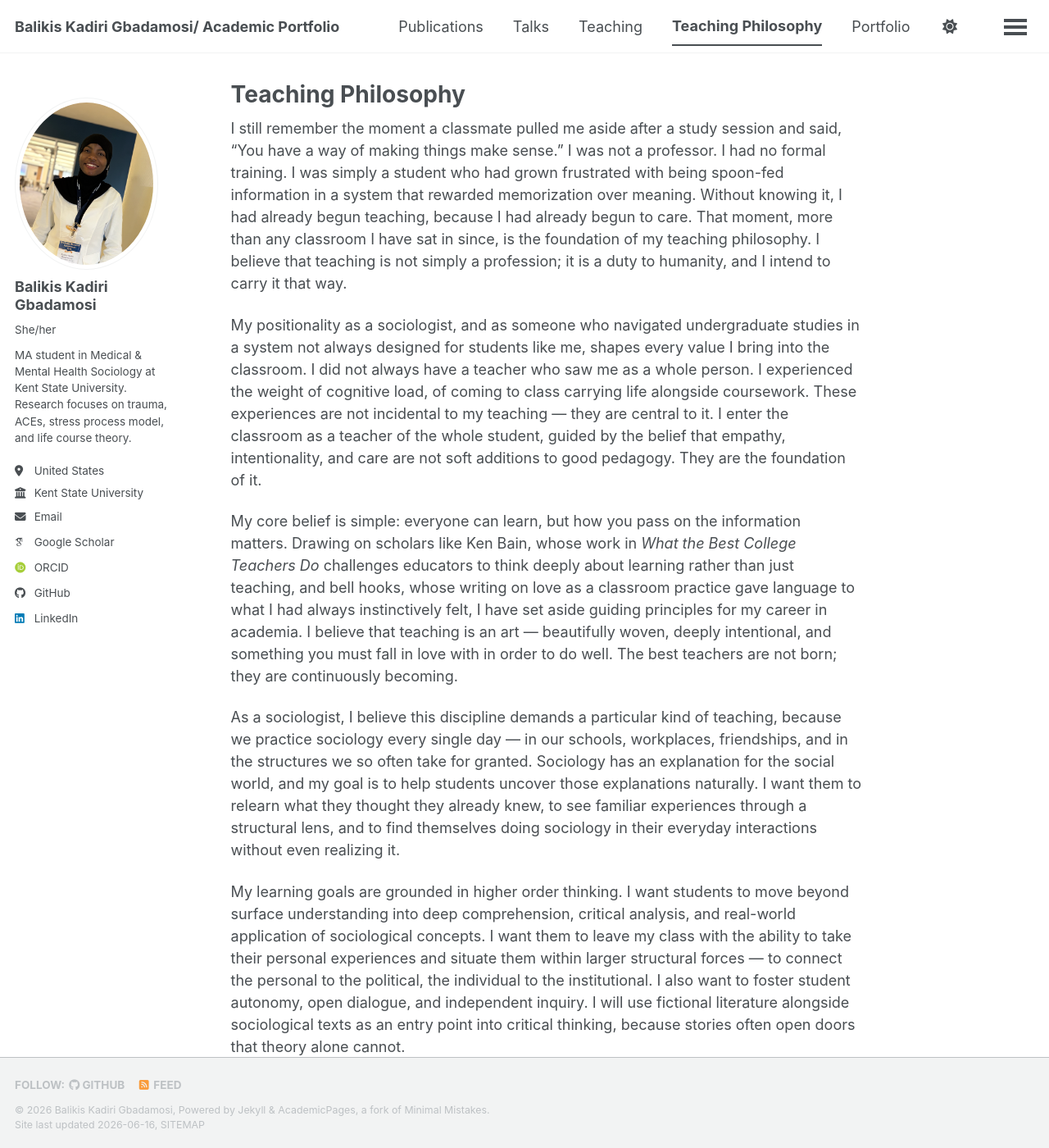
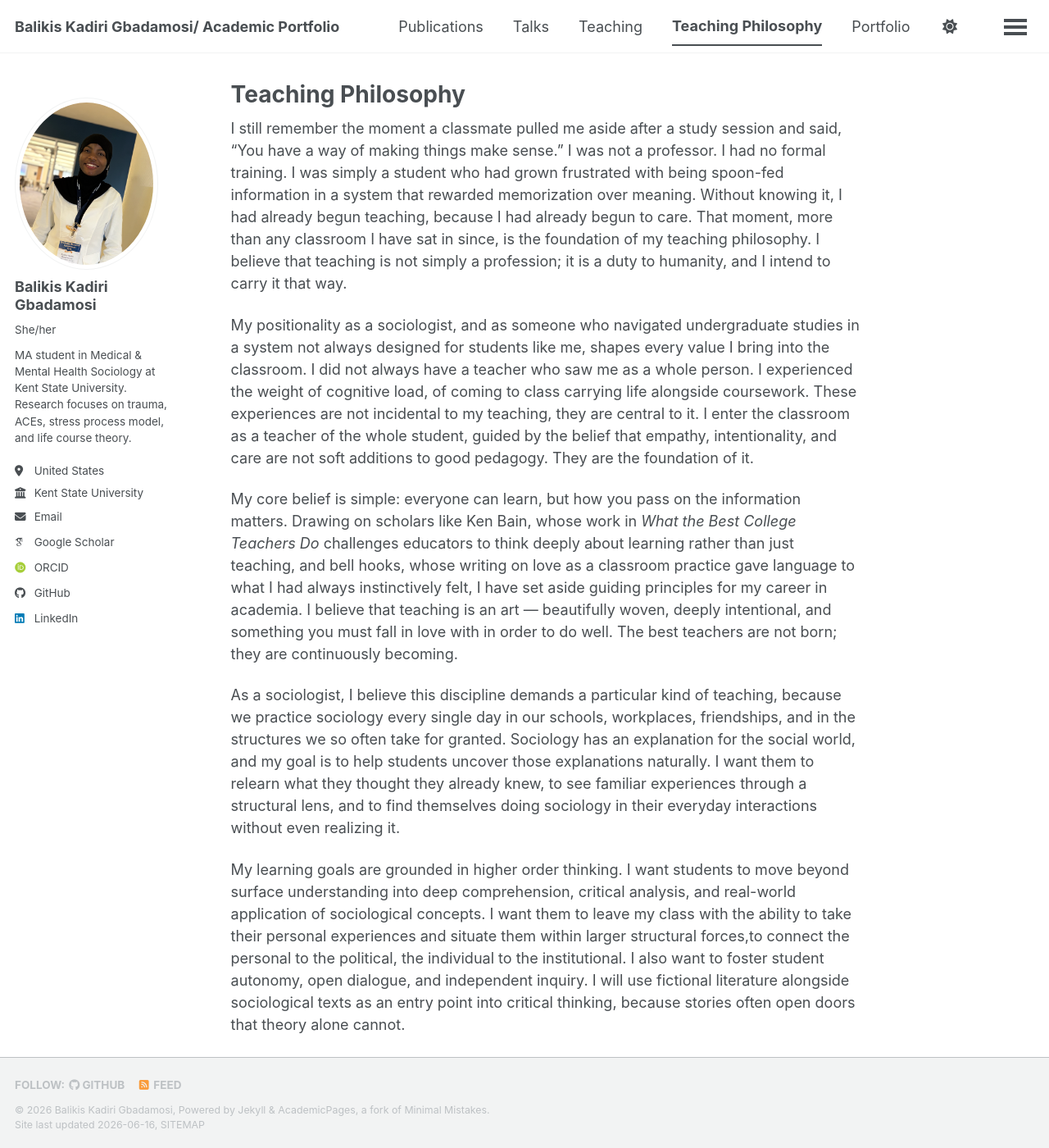
Before and after one commit to balikis-Gbadamosi/balikis-Gbadamosi.github.io, a Jekyll site: the page built from _pages/teaching-philosophy.md, in a window 1280 px wide and 1400 px high. Shown: the whole window at 82% size. Built offline with Jekyll 4.4.1, drawn with Linux system fonts in a browser that asks for light colours; some web fonts are replaced; a script bundle is joined from its source files by our own code; library files that are not in the unit come from our copies; some of the changed text lies outside the part shown.

```diff
--- a/_pages/teaching-philosophy.md
+++ b/_pages/teaching-philosophy.md
@@ -20,7 +20,7 @@ undergraduate studies in a system not always designed for students like
 me, shapes every value I bring into the classroom. I did not always have
 a teacher who saw me as a whole person. I experienced the weight of
 cognitive load, of coming to class carrying life alongside coursework.
-These experiences are not incidental to my teaching — they are central
+These experiences are not incidental to my teaching, they are central
 to it. I enter the classroom as a teacher of the whole student, guided
 by the belief that empathy, intentionality, and care are not soft
 additions to good pedagogy. They are the foundation of it.
@@ -37,7 +37,7 @@ to do well. The best teachers are not born; they are continuously
 becoming.
 
 As a sociologist, I believe this discipline demands a particular kind
-of teaching, because we practice sociology every single day — in our
+of teaching, because we practice sociology every single day in our
 schools, workplaces, friendships, and in the structures we so often
 take for granted. Sociology has an explanation for the social world,
 and my goal is to help students uncover those explanations naturally.
@@ -49,7 +49,7 @@ My learning goals are grounded in higher order thinking. I want students
 to move beyond surface understanding into deep comprehension, critical
 analysis, and real-world application of sociological concepts. I want
 them to leave my class with the ability to take their personal experiences
-and situate them within larger structural forces — to connect the personal
+and situate them within larger structural forces,to connect the personal
 to the political, the individual to the institutional. I also want to
 foster student autonomy, open dialogue, and independent inquiry. I will
 use fictional literature alongside sociological texts as an entry point
@@ -69,8 +69,8 @@ I also recognize that students arrive carrying lives far bigger than
 any single course. The resources I make available will go beyond
 textbooks. I intend to connect students with university mental health
 services, food assistance programs, and campus wellness activities.
-I also plan to send weekend email broadcasts — a space for motivational
-quotes, educational memes, and poetry — that remind students their
+I also plan to send weekend email broadcasts, a space for motivational
+quotes, educational memes, and poetry,that remind students their
 instructor sees them as whole people.
 
 Assessment in my classroom will reflect my belief that learning is a
@@ -88,14 +88,14 @@ I am committed to being reflexive in my practice, continuously thinking
 about what is working, what is not, and what my students are teaching
 me in return.
 
-My teaching philosophy is not a destination — it is a living document
+My teaching philosophy is not a destination, it is a living document
 that will grow as I grow, shift as my students teach me, and deepen as
 I accumulate experience in the classroom. What will remain constant is
 the belief that first drove me to this path: everyone can learn, but
 how you pass on the information matters. I intend to honor that belief
 in every class I teach, every resource I share, and every student I
 have the privilege of standing before. I am not just teaching sociology.
-I am teaching people how to see the world differently — and that, to
+I am teaching people how to see the world differently, and that, to
 me, is everything.
 
 ---
```
